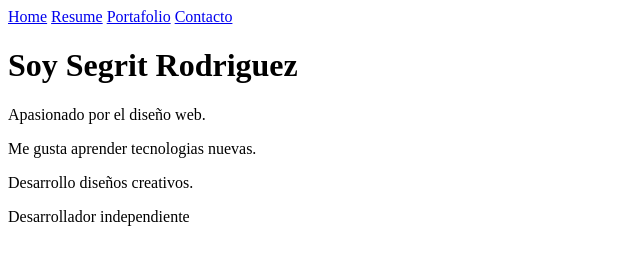
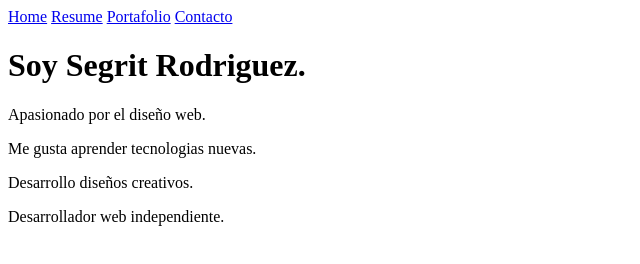
Before and after one commit to SegritR/sr-site, a plain HTML site: page index.html in a window 1280 px wide. Shown: the full height of the page, 0-640 px from the left. Drawn offline with Linux system fonts and the light colour scheme.

Commit message:
aguregue puntos

```diff
--- a/index.html
+++ b/index.html
@@ -18,11 +18,11 @@
         </div>
     </header>
     <main class="padre-main">
-        <h1 class="titulo-1">Soy Segrit Rodriguez</h1>
+        <h1 class="titulo-1">Soy Segrit Rodriguez.</h1>
         <p class="text-mian">Apasionado por el diseño web.</p>
         <p class="text-mian">Me gusta aprender tecnologias nuevas.</p>
         <p class="text-mian">Desarrollo diseños creativos.</p>
-        <p class="text-main">Desarrollador independiente</p>
+        <p class="text-main">Desarrollador web independiente.</p>
     </main>
 </body>
 
```
